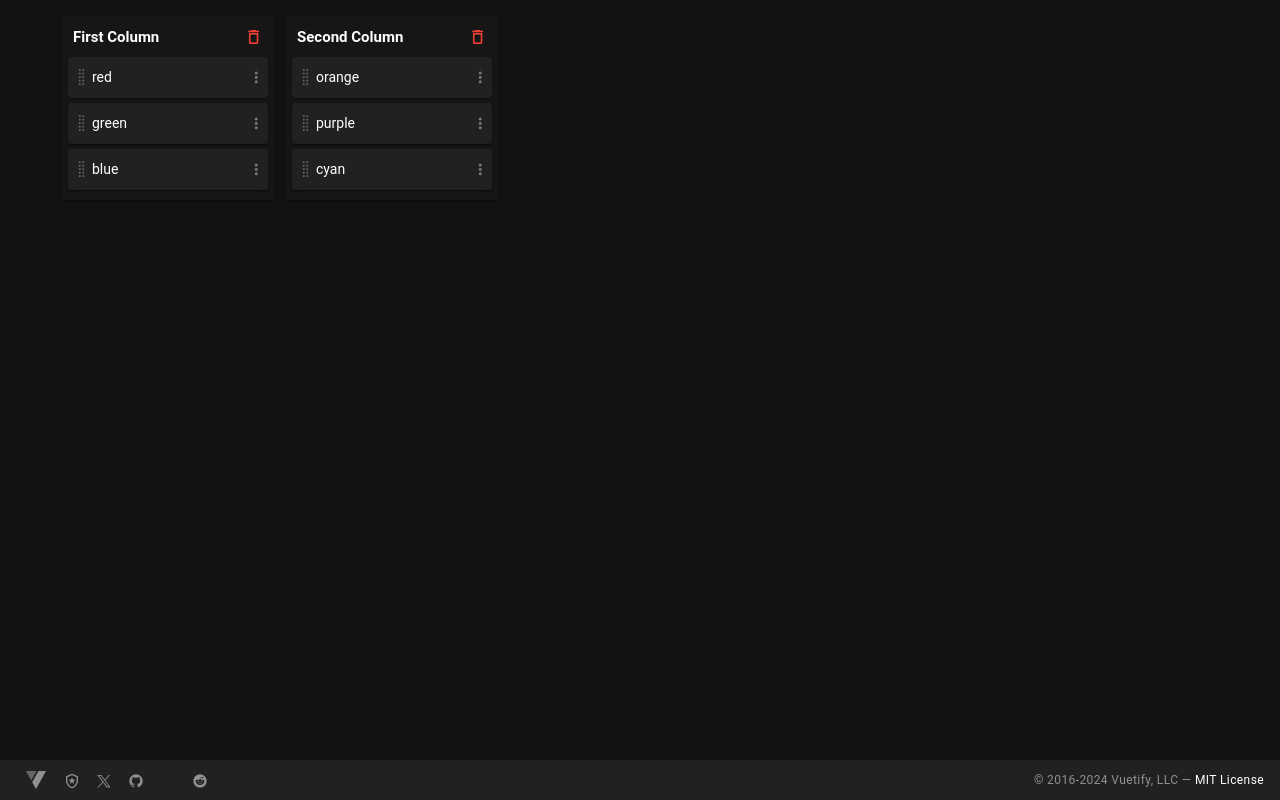
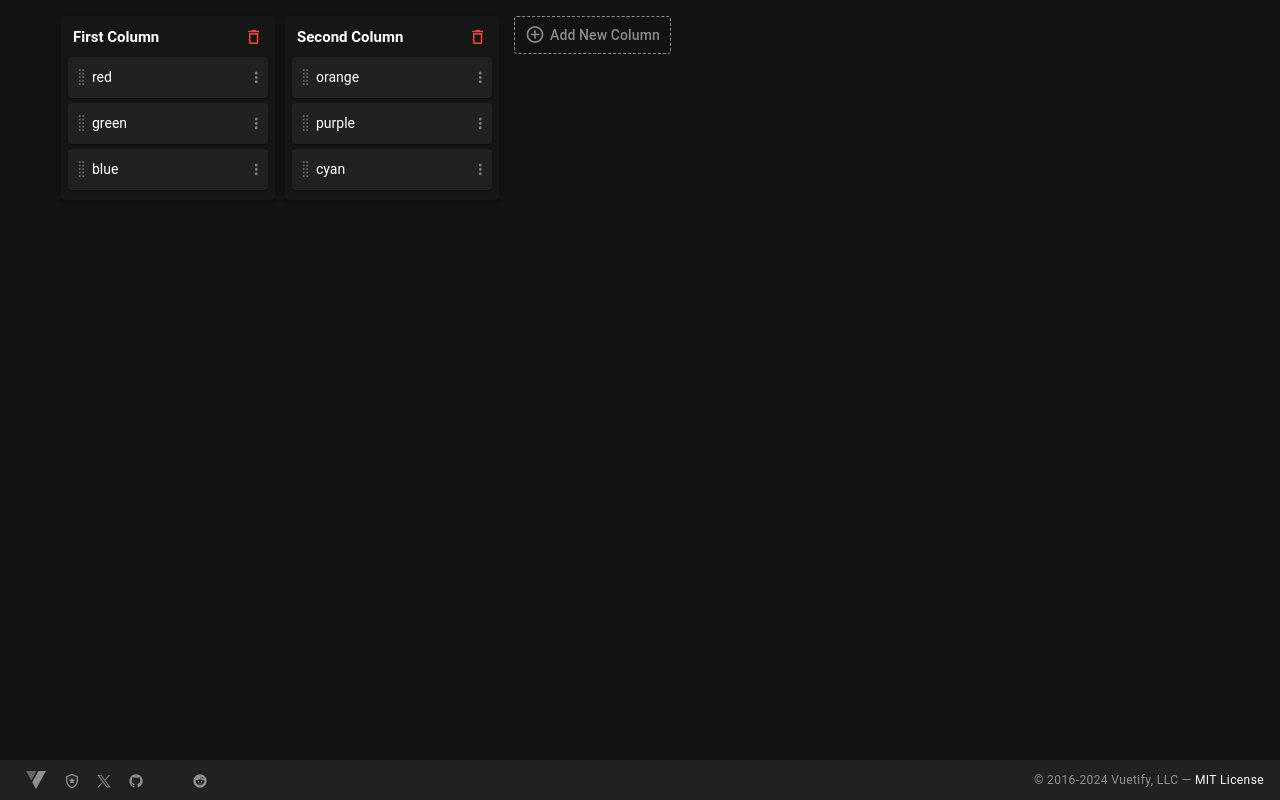
Before and after one commit to riz-j/vue-kanban, a Vue app: page / in a window 1280 px wide. Built offline with nearby package versions, Linux system fonts and the light colour scheme.

Commit message:
Add ability to add new column

```diff
--- a/src/components/Kanban.vue
+++ b/src/components/Kanban.vue
@@ -57,6 +57,14 @@
 					</v-card>
 				</template>
 			</draggable>
+			<div
+			@click="handleAddNewColumn"
+			class="add-new-column d-flex align-center"
+			style="gap: 5px"
+			>
+				<v-icon size="small">mdi-plus-circle-outline</v-icon>
+				<span class="text-subtitle-2">Add New Column</span>
+			</div>
 		</v-container>
 	</v-main>
 </template>
@@ -91,6 +99,10 @@ const onchange = () => { console.log("onchange") }
 const onmove = () => { console.log("onmove") }
 const onupdate = () => { console.log("onupdate") }
 const onremove = () => { console.log("onremove") }
+
+const handleAddNewColumn = () => {
+	columns.value = [...columns.value, { id: 3, name: 'New Column', items: [] }];
+}
 
 const handleDeleteColumn = (columnId) => {
 	columns.value = columns.value.filter(column => column.id !== columnId);
@@ -141,4 +153,12 @@ const handleDeleteColumn = (columnId) => {
 	.ghost {
 		background-color: darkgreen;
 	}
+
+	.add-new-column {
+		border: 1px dashed white;
+		border-radius: 0.2rem;
+		height: fit-content;
+		padding: 7px 10px;
+		opacity: 0.5;
+	}
 </style>
```
